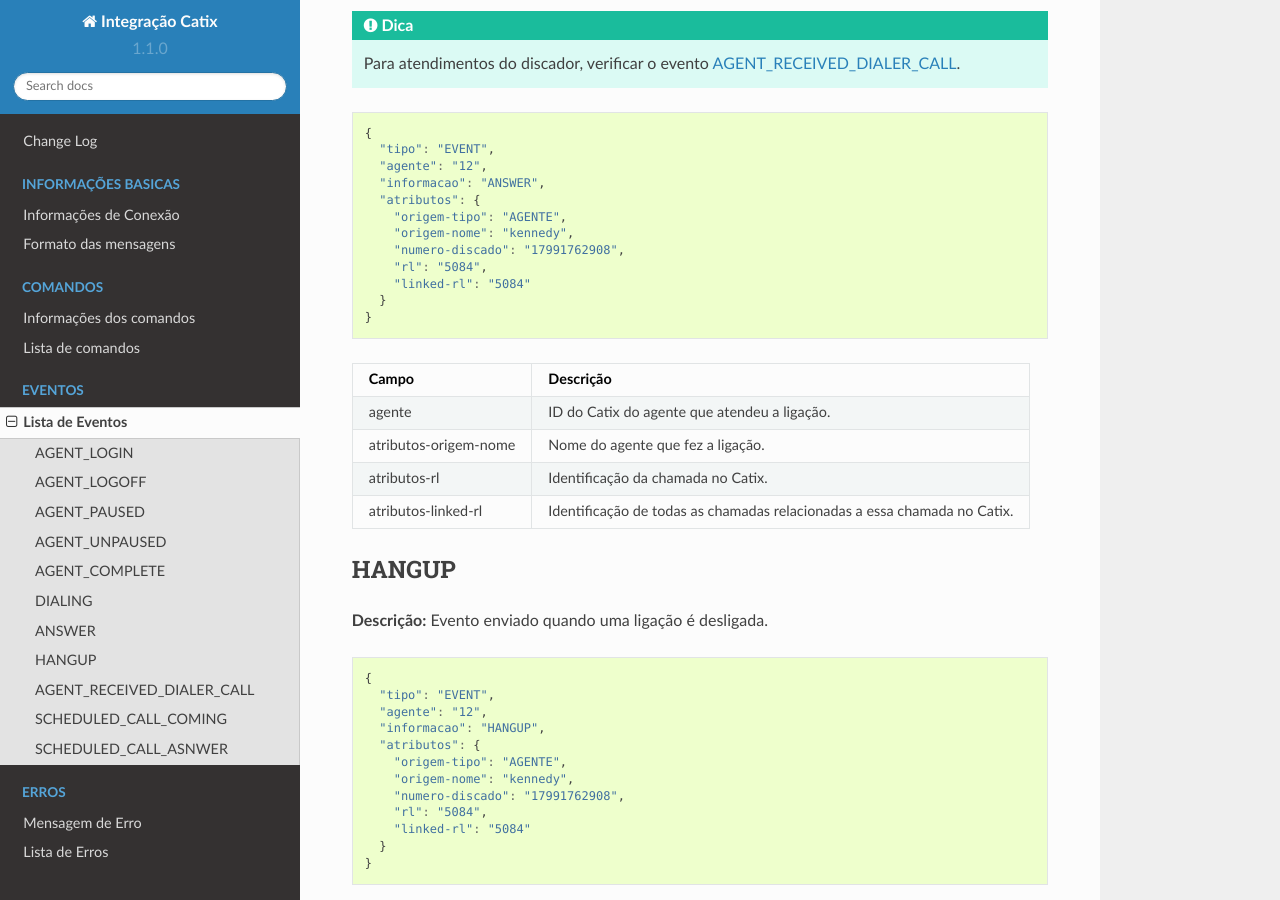
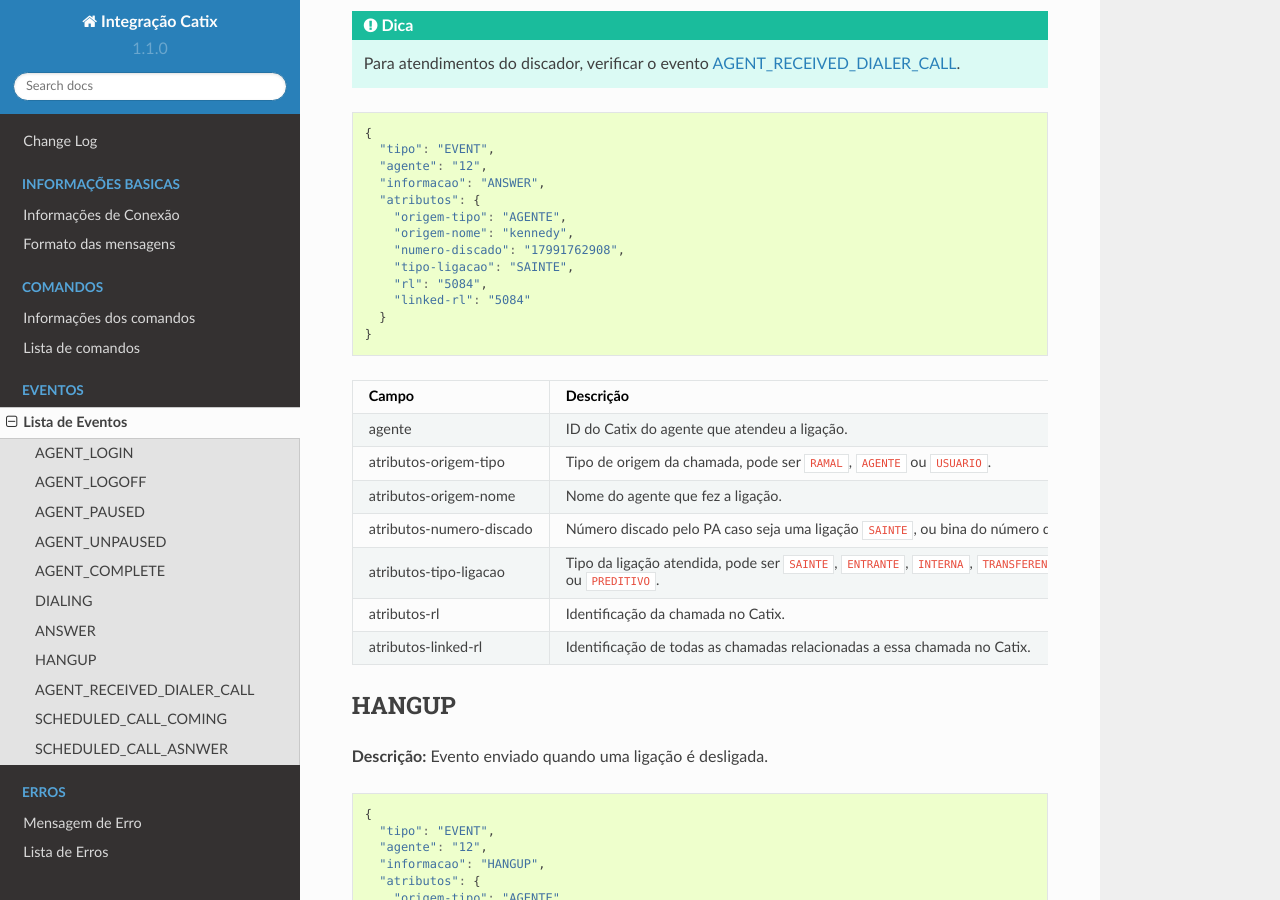
Before and after one commit to Catelani/integracao-catix, a Sphinx documentation site: the page built from docs/source/eventos.rst, in a window 1280 px wide and 900 px high, scrolled down 3428 px. Built offline with Sphinx 7.4.7 and the Read the Docs theme 2.0.0, drawn with Linux system fonts in a browser that asks for light colours.

Commit message:
Melhorias no evento ANSWER

```diff
--- a/docs/source/eventos.rst
+++ b/docs/source/eventos.rst
@@ -187,22 +187,29 @@
         "origem-tipo": "AGENTE",
         "origem-nome": "kennedy",
         "numero-discado": "17991762908",
+        "tipo-ligacao": "SAINTE",
         "rl": "5084",
         "linked-rl": "5084"
       }
     }
 
-+-----------------------+--------------------------------------------------------------------------+
-| Campo                 | Descrição                                                                |
-+=======================+==========================================================================+
-| agente                | ID do Catix do agente que atendeu a ligação.                             |
-+-----------------------+--------------------------------------------------------------------------+
-| atributos-origem-nome | Nome do agente que fez a ligação.                                        |
-+-----------------------+--------------------------------------------------------------------------+
-| atributos-rl          | Identificação da chamada no Catix.                                       |
-+-----------------------+--------------------------------------------------------------------------+
-| atributos-linked-rl   | Identificação de todas as chamadas relacionadas a essa chamada no Catix. |
-+-----------------------+--------------------------------------------------------------------------+
++--------------------------+--------------------------------------------------------------------------------------------------------------------------------------------------+
+| Campo                    | Descrição                                                                                                                                        |
++==========================+==================================================================================================================================================+
+| agente                   | ID do Catix do agente que atendeu a ligação.                                                                                                     |
++--------------------------+--------------------------------------------------------------------------------------------------------------------------------------------------+
+| atributos-origem-tipo    | Tipo de origem da chamada, pode ser ``RAMAL``, ``AGENTE`` ou ``USUARIO``.                                                                        |
++--------------------------+--------------------------------------------------------------------------------------------------------------------------------------------------+
+| atributos-origem-nome    | Nome do agente que fez a ligação.                                                                                                                |
++--------------------------+--------------------------------------------------------------------------------------------------------------------------------------------------+
+| atributos-numero-discado | Número discado pelo PA caso seja uma ligação ``SAINTE``, ou bina do número que ligou caso seja uma ligação ``ENTRANTE``.                         |
++--------------------------+--------------------------------------------------------------------------------------------------------------------------------------------------+
+| atributos-tipo-ligacao   | Tipo da ligação atendida, pode ser ``SAINTE``, ``ENTRANTE``, ``INTERNA``, ``TRANSFERENCIA``, ``INTERNA``, ``REDIRECIONAMENTO`` ou ``PREDITIVO``. |
++--------------------------+--------------------------------------------------------------------------------------------------------------------------------------------------+
+| atributos-rl             | Identificação da chamada no Catix.                                                                                                               |
++--------------------------+--------------------------------------------------------------------------------------------------------------------------------------------------+
+| atributos-linked-rl      | Identificação de todas as chamadas relacionadas a essa chamada no Catix.                                                                         |
++--------------------------+--------------------------------------------------------------------------------------------------------------------------------------------------+
 
 
 HANGUP
```
